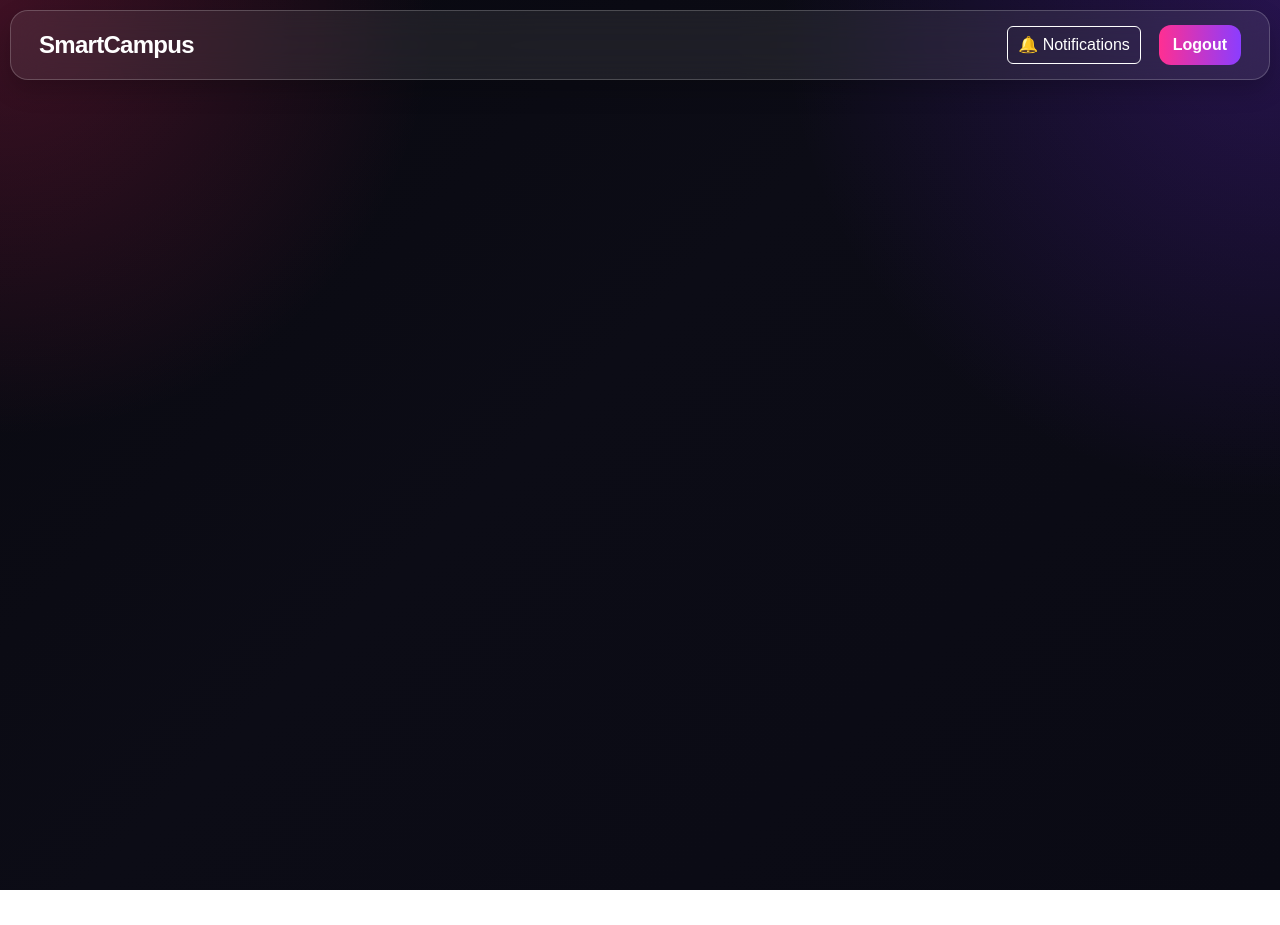
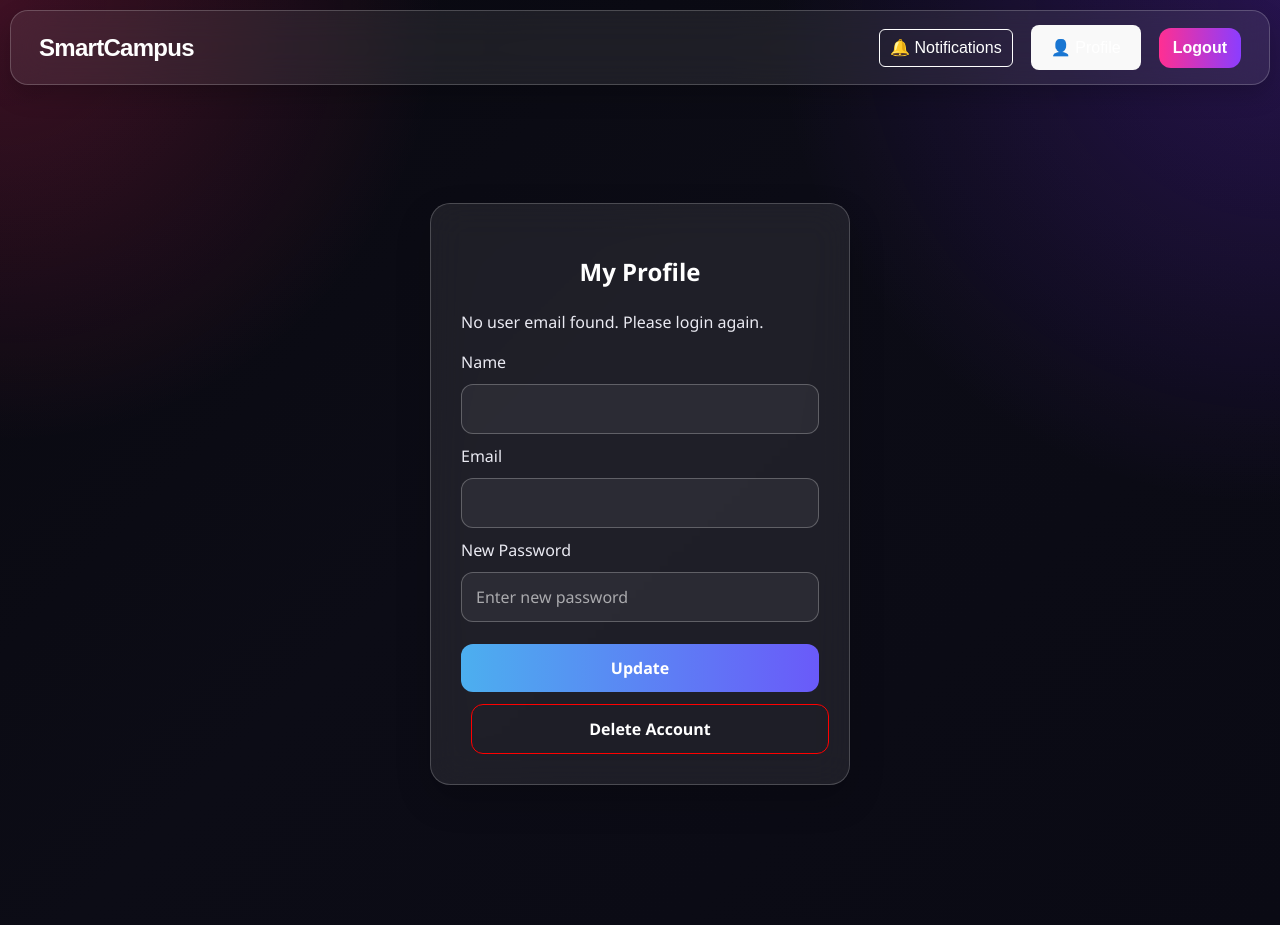
Before and after one commit to Suche003/it3030-paf-2026-smart-campus, a React (Vite) app in the folder frontend/: page /profile in a window 1280 px wide. Before the commit the page ends 890 px from the top, so only its background shows below. Built offline with nearby package versions, Linux system fonts and the light colour scheme; sample sign-in values are in the browser's storage.

Commit message:
Add some user profile related files

```diff
--- a/frontend/src/App.jsx
+++ b/frontend/src/App.jsx
@@ -1,15 +1,19 @@
 import { Routes, Route, Navigate } from 'react-router-dom'
+
 import AdminResourceListPage from './pages/AdminResourceListPage'
 import AddResourcePage from './pages/AddResourcePage'
 import EditResourcePage from './pages/EditResourcePage'
 
 import Login from "./pages/Login";
 import Register from "./pages/Register";
+
 import Admin from "./pages/Admin";
 import Student from "./pages/Student";
 import Lecturer from "./pages/Lecturer";
 import Technician from "./pages/Technician";
+
 import Notifications from "./pages/Notifications";
+import Profile from "./pages/Profile";
 
 import ProtectedRoute from "./components/ProtectedRoute";
 import Navbar from "./components/Navbar";
@@ -28,7 +32,14 @@ export default function App() {
           <Route path="/login" element={<Login />} />
           <Route path="/register" element={<Register />} />
 
-          {/* 🔐 Admin Resource Module (NO DATA CHANGE) */}
+          {/* 🔐 PROFILE (NEW ADD - SAFE) */}
+          <Route path="/profile" element={
+            <ProtectedRoute>
+              <Profile />
+            </ProtectedRoute>
+          } />
+
+          {/* 🔐 Admin Resource Module (NO CHANGE) */}
           <Route path="/admin/resources" element={
             <ProtectedRoute role="ADMIN">
               <AdminResourceListPage />
@@ -47,7 +58,7 @@ export default function App() {
             </ProtectedRoute>
           } />
 
-          {/* 🔐 Dashboards */}
+          {/* 🔐 Dashboards (NO CHANGE) */}
           <Route path="/admin" element={
             <ProtectedRoute role="ADMIN">
               <Admin />
--- a/frontend/src/components/Navbar.jsx
+++ b/frontend/src/components/Navbar.jsx
@@ -18,12 +18,18 @@ function Navbar() {
 
   const logout = () => {
     localStorage.removeItem("token");
+    localStorage.removeItem("email");
+    localStorage.removeItem("role");
     setIsLoggedIn(false);
     navigate("/");
   };
 
   const goNotifications = () => {
     navigate("/notifications");
+  };
+
+  const goProfile = () => {
+    navigate("/profile");
   };
 
   return (
@@ -35,6 +41,7 @@ function Navbar() {
 
       <div className="nav-links">
 
+        {/* 🔓 NOT LOGGED IN */}
         {!isLoggedIn && (
           <>
             <Link to="/">Login</Link>
@@ -42,12 +49,20 @@ function Navbar() {
           </>
         )}
 
+        {/* 🔐 LOGGED IN */}
         {isLoggedIn && (
           <>
+            {/* 🔔 Notifications */}
             <button onClick={goNotifications} className="notif-btn">
               🔔 Notifications
             </button>
 
+            {/* 👤 PROFILE BUTTON (NEW) */}
+            <button onClick={goProfile} className="profile-btn">
+              👤 Profile
+            </button>
+
+            {/* 🚪 LOGOUT */}
             <button onClick={logout} className="logout-btn">
               Logout
             </button>
--- /dev/null
+++ b/frontend/src/pages/Profile.css
@@ -0,0 +1,93 @@
+.profile-container {
+  max-width: 420px;
+  margin: 60px auto;
+  padding: 30px;
+
+  background: rgba(255, 255, 255, 0.08);
+  backdrop-filter: blur(18px);
+
+  border-radius: 20px;
+  border: 1px solid rgba(255, 255, 255, 0.2);
+
+  box-shadow: 0 15px 35px rgba(0, 0, 0, 0.2);
+
+  font-family: "Segoe UI", sans-serif;
+}
+
+.profile-container h2 {
+  text-align: center;
+  color: #fff;
+  margin-bottom: 20px;
+}
+
+/* Inputs */
+.profile-container input {
+  width: 100%;
+  padding: 12px 14px;
+  margin: 10px 0;
+
+  border-radius: 12px;
+  border: 1px solid rgba(255, 255, 255, 0.25);
+
+  background: rgba(255, 255, 255, 0.06);
+  color: #fff;
+
+  outline: none;
+  transition: 0.3s;
+}
+
+.profile-container input::placeholder {
+  color: rgba(255, 255, 255, 0.6);
+}
+
+.profile-container input:focus {
+  border-color: #4cafef;
+  box-shadow: 0 0 0 4px rgba(76, 175, 239, 0.2);
+}
+
+/* Buttons */
+.profile-container button {
+  width: 100%;
+  padding: 12px;
+  margin-top: 12px;
+
+  border: none;
+  border-radius: 12px;
+
+  font-weight: bold;
+  cursor: pointer;
+
+  transition: 0.3s ease;
+}
+
+/* Update button */
+.profile-container button:first-of-type {
+  background: linear-gradient(90deg, #4cafef, #6a5af9);
+  color: white;
+}
+
+.profile-container button:first-of-type:hover {
+  transform: translateY(-2px);
+  box-shadow: 0 10px 20px rgba(76, 175, 239, 0.3);
+}
+
+/* Delete button */
+.profile-container button:last-of-type {
+  background: transparent;
+  border: 1px solid red;
+  color: red;
+}
+
+.profile-container button:last-of-type:hover {
+  background: red;
+  color: white;
+  transform: translateY(-2px);
+}
+
+/* Mobile responsive */
+@media (max-width: 480px) {
+  .profile-container {
+    margin: 30px 15px;
+    padding: 20px;
+  }
+}
--- /dev/null
+++ b/frontend/src/pages/Profile.jsx
@@ -0,0 +1,176 @@
+import { useEffect, useState } from "react";
+import axios from "axios";
+import "./Profile.css";
+
+function Profile() {
+
+  const email = localStorage.getItem("email");
+  const token = localStorage.getItem("token");
+
+  const [user, setUser] = useState({
+    name: "",
+    email: "",
+    password: ""
+  });
+
+  const [loading, setLoading] = useState(true);
+  const [error, setError] = useState("");
+
+  // =========================
+  // LOAD PROFILE
+  // =========================
+  useEffect(() => {
+    if (email) {
+      loadProfile();
+    } else {
+      setError("No user email found. Please login again.");
+      setLoading(false);
+    }
+  }, []);
+
+  const loadProfile = async () => {
+    try {
+      setLoading(true);
+
+      const res = await axios.get(
+        `http://localhost:8081/api/profile/${email}`,
+        {
+          headers: {
+            Authorization: `Bearer ${token}`
+          }
+        }
+      );
+
+      setUser(res.data);
+      setError("");
+
+    } catch (err) {
+      setError("Failed to load profile");
+      console.log(err);
+    } finally {
+      setLoading(false);
+    }
+  };
+
+  // =========================
+  // HANDLE INPUT CHANGE
+  // =========================
+  const handleChange = (e) => {
+    setUser({
+      ...user,
+      [e.target.name]: e.target.value
+    });
+  };
+
+  // =========================
+  // UPDATE PROFILE
+  // =========================
+  const updateProfile = async () => {
+    try {
+
+      await axios.put(
+        `http://localhost:8081/api/profile/${email}`,
+        user,
+        {
+          headers: {
+            Authorization: `Bearer ${token}`
+          }
+        }
+      );
+
+      alert("Profile Updated Successfully!");
+
+    } catch (err) {
+      console.log(err);
+      alert("Update failed");
+    }
+  };
+
+  // =========================
+  // DELETE PROFILE
+  // =========================
+  const deleteProfile = async () => {
+
+    const confirmDelete = window.confirm(
+      "Are you sure you want to delete your account?"
+    );
+
+    if (!confirmDelete) return;
+
+    try {
+
+      await axios.delete(
+        `http://localhost:8081/api/profile/${email}`,
+        {
+          headers: {
+            Authorization: `Bearer ${token}`
+          }
+        }
+      );
+
+      localStorage.clear();
+      window.location.href = "/login";
+
+    } catch (err) {
+      console.log(err);
+      alert("Delete failed");
+    }
+  };
+
+  // =========================
+  // UI
+  // =========================
+  if (loading) {
+    return <h3 style={{ padding: "20px" }}>Loading profile...</h3>;
+  }
+
+  return (
+    <div className="profile-container">
+
+      <div className="profile-card">
+
+        <h2>My Profile</h2>
+
+        {error && <p className="error">{error}</p>}
+
+        <label>Name</label>
+        <input
+          name="name"
+          value={user.name || ""}
+          onChange={handleChange}
+        />
+
+        <label>Email</label>
+        <input
+          name="email"
+          value={user.email || ""}
+          disabled
+        />
+
+        <label>New Password</label>
+        <input
+          name="password"
+          type="password"
+          placeholder="Enter new password"
+          onChange={handleChange}
+        />
+
+        <div className="btn-group">
+
+          <button className="update-btn" onClick={updateProfile}>
+            Update
+          </button>
+
+          <button className="delete-btn" onClick={deleteProfile}>
+            Delete Account
+          </button>
+
+        </div>
+
+      </div>
+
+    </div>
+  );
+}
+
+export default Profile;
```
Also changed, not shown: 2 other files (tests, documents, lock files or other folders). Lines whose indentation alone changed are shown as unchanged.
